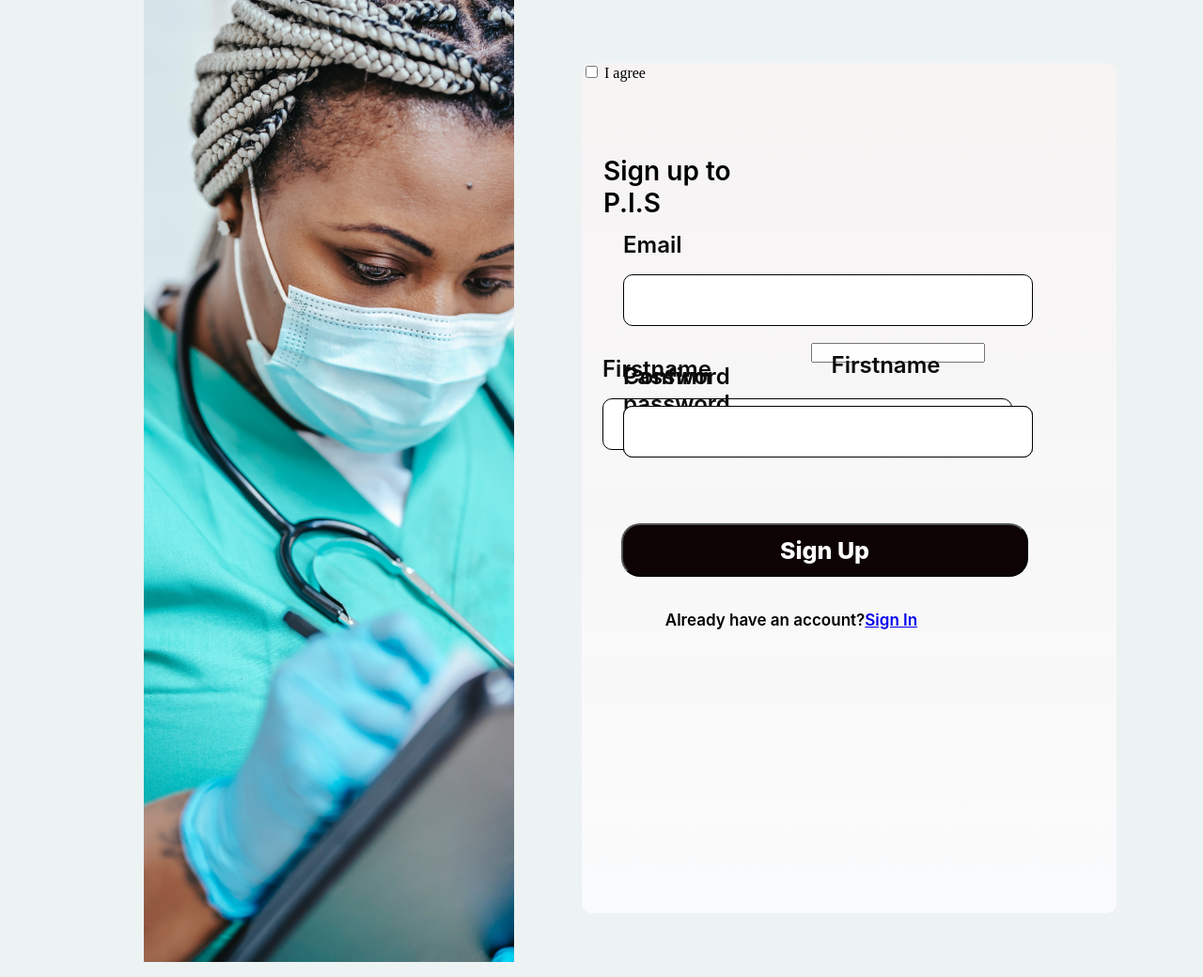
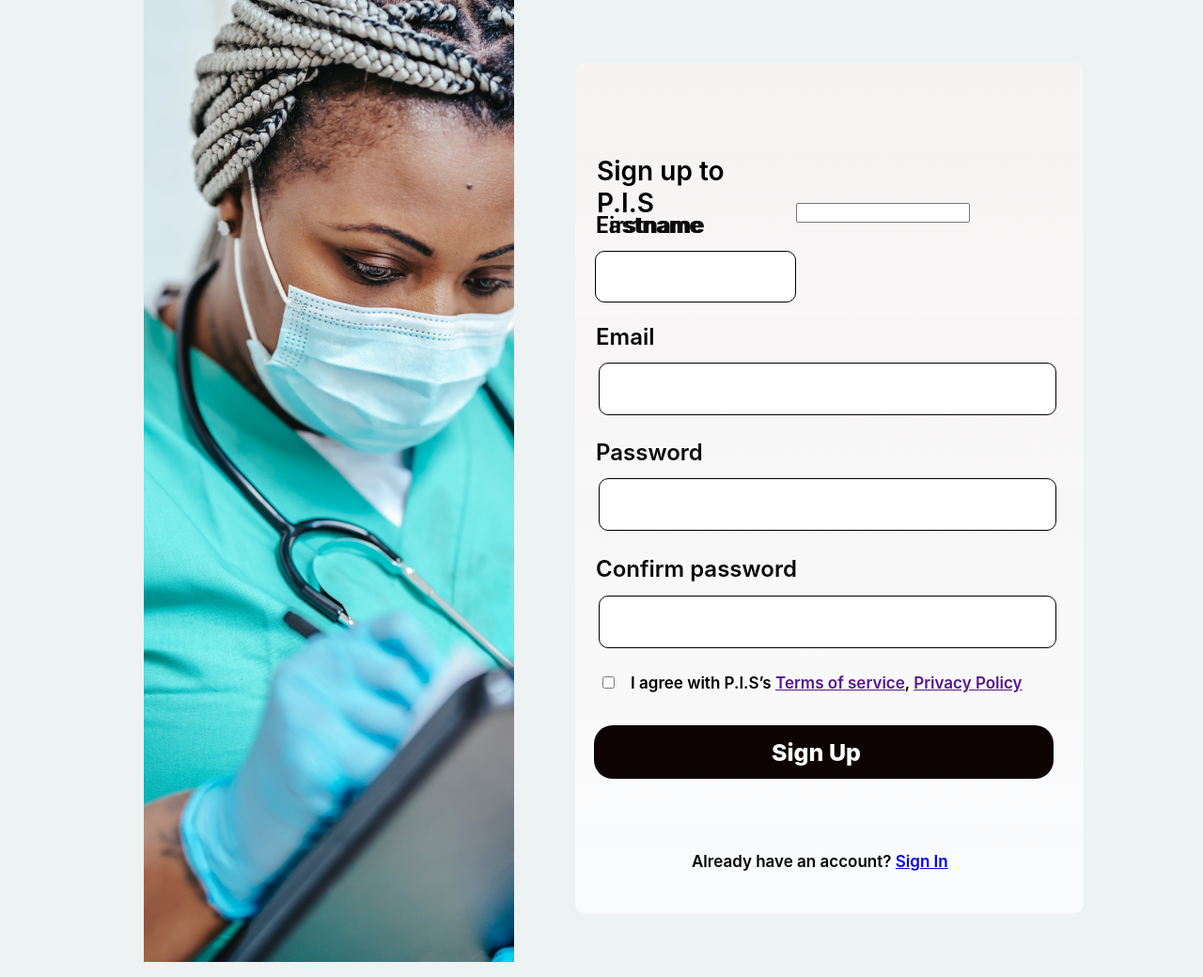
Before and after one commit to wand3/Patient-Information-System, a Flask app: page /auth/signup in a window 1280 px wide; the page is wider, and only the part inside the window is pictured. Shown: that part at 94% size. Run offline with Flask 3, Linux system fonts and the light colour scheme; parts of the project's set-up code (start-up, migrations or seed data) failed here and were passed over.

Commit message:
signup style form section

```diff
--- a/forms.py
+++ b/forms.py
@@ -13,7 +13,7 @@ class SignupForm(FlaskForm):
     #            'Usernames must have only letters, numbers, dots or '
     #            'underscores')])
     firstname = StringField('Firstname', validators=[DataRequired(), Length(1, 40)])
-    lastname = StringField('Firstname', validators=[DataRequired(), Length(1, 40)])
+    lastname = StringField('Lastname', validators=[DataRequired(), Length(1, 40)])
     password = PasswordField('Password', validators=[
         DataRequired(), EqualTo('password2', message='Passwords must match.')])
     password2 = PasswordField('Confirm password', validators=[DataRequired()])
--- a/webapp/static/styles/auth-styles.css
+++ b/webapp/static/styles/auth-styles.css
@@ -65,7 +65,7 @@ section .row .right-forms .form-area .sign-in-to{
 
 }
 
-section .row .right-forms .form-area form form-label{
+section .row .right-forms .form-area form #form-label{
     position: absolute;
     width: 143px;
     height: 37px;
@@ -214,7 +214,20 @@ section .row .right-forms .form-area form .dont-have-account{
 }
 
 
+
+
+
 /* sign up area  */
+section .row .right-forms .form-area{
+    position: absolute;
+    width: 541px;
+    height: 905px;
+    left: 65px;
+    top: 59px;
+
+    background: linear-gradient(180deg, rgba(250, 244, 244, 0.69) 0%, rgba(255, 255, 255, 0.71) 100%);
+    border-radius: 10px;
+}
 
 section .row .right-forms .form-area .sign-up-head{
     /* pis-name-login */
@@ -255,9 +268,8 @@ section .row .right-forms .form-area form .form-group-name{
     display: flex;
 }
 
-section .row .right-forms .form-area form .form-group-name .form-group-lastname{
-    /* lastname-group */
-    position: absolute;
+section .row .right-forms .form-area form .form-group-name .form-group-firstname{
+    /* position: absolute; */
     width: 235.35px;
     height: 103px;
     left: 0px;
@@ -265,27 +277,233 @@ section .row .right-forms .form-area form .form-group-name .form-group-lastname{
 }
 
 /* last name input  */
-section .row .right-forms .form-area form .form-group-name .form-lastname-input{
+section .row .right-forms .form-area form .form-group-name .form-group-firstname > input{
     box-sizing: border-box;
+
     position: absolute;
-    width: 436px;
+    width: 214.53px;
     height: 55px;
-    left: 22px;
-    top: 55px;
+    left: 20.82px;
+    top: 51px;
 
     border: 1px solid #000000;
     border-radius: 10px;
-    padding: 0 20px;
-    font-size: 20px;
+
 }
 
 
-/* firstname-group */
-section .row .right-forms .form-area form .form-group-name .form-group-firstname{
+/* lastname input  */
+/* section .row .right-forms .form-area form .form-group-name .form-group-lastname > input{
+    box-sizing: border-box;
+
     position: absolute;
-    width: 268.39px;
-    height: 107px;
-    left: 243.61px;
-    top: 149px;
+    width: 244.53px;
+    height: 55px;
+    left: 267.47px;
+    top: 201px;
+
+    border: 1px solid #000000;
+    border-radius: 10px;
+
+} */
+
+
+
+
+/* email group */
+section .row .right-forms .form-area form .form-group-signup-email{
+    position: absolute;
+    width: 512px;
+    height: 112px;
+    left: 0px;
+    top: 268px;
+}
+
+/* email group label  */
+section .row .right-forms .form-area form .form-group-signup-email > label{
+    position: absolute;
+    width: 69px;
+    height: 26px;
+    left: 22px;
+    top: 9px;
+
+    font-family: 'Inter';
+    font-style: normal;
+    font-weight: 600;
+    font-size: 24px;
+    line-height: 29px;
+
+    color: #0B0B0B;
+}
+
+/* email group input  */
+section .row .right-forms .form-area form .form-group-signup-email > input{
+
+    box-sizing: border-box;
+
+    position: absolute;
+    width: 487.41px;
+    height: 56px;
+    left: 24.59px;
+    top: 51px;
+
+    border: 1px solid #000000;
+    border-radius: 10px;
+}
+
+
+/* password group */
+section .row .right-forms .form-area form .form-group-signup-password{
+    position: absolute;
+    width: 512px;
+    height: 112px;
+    left: 0px;
+    top: 391px;
+}
+
+/* password group label  */
+section .row .right-forms .form-area form .form-group-signup-password > label{
+    position: absolute;
+    width: 158px;
+    height: 26px;
+    left: 22px;
+    top: 9px;
+
+    font-family: 'Inter';
+    font-style: normal;
+    font-weight: 600;
+    font-size: 24px;
+    line-height: 29px;
+
+    color: #0B0B0B;
 
 }
+
+/* password form input  */
+section .row .right-forms .form-area form .form-group-signup-password > input{
+    box-sizing: border-box;
+
+    position: absolute;
+    width: 487.41px;
+    height: 56px;
+    left: 24.59px;
+    top: 51px;
+
+    border: 1px solid #000000;
+    border-radius: 10px;
+}
+
+/* confirm-group */
+section .row .right-forms .form-area form .form-group-password2{
+    position: absolute;
+    width: 512px;
+    height: 112px;
+    left: 0px;
+    top: 515px;
+}
+
+/* confirm password group label*/
+section .row .right-forms .form-area form .form-group-password2 .form-label-password2{
+
+    position: absolute;
+    width: 359px;
+    height: 26px;
+    left: 22px;
+    top: 9px;
+
+    font-family: 'Inter';
+    font-style: normal;
+    font-weight: 600;
+    font-size: 24px;
+    line-height: 29px;
+
+    color: #0B0B0B;
+
+}
+
+/* confirm password group input */
+section .row .right-forms .form-area form .form-group-password2 .form-password2-input{
+    box-sizing: border-box;
+
+    position: absolute;
+    width: 487.41px;
+    height: 56px;
+    left: 24.59px;
+    top: 52px;
+
+    border: 1px solid #000000;
+    border-radius: 10px;
+
+}
+
+
+
+/* form group agree  */
+section .row .right-forms .form-area form .form-group-agree{
+    position: absolute;
+    width: auto;
+    height: 42px;
+    left: 25px;
+    top: 650px;
+}
+/* agree text  */
+section .row .right-forms .form-area form .form-group-agree > span{
+    margin-left: 10px;
+
+    font-family: 'Inter';
+    font-style: normal;
+    font-weight: 600;
+    font-size: 17px;
+    line-height: 21px;
+
+    color: #000000;
+}
+
+/* form group signup submit  */
+section .row .right-forms .form-area form .form-signup-group-submit{
+    position: absolute;
+    width: 489px;
+    height: 57px;
+    left: 20px;
+    top: 705px;
+
+    background: #0D0303;
+    border-radius: 20px;
+}
+
+/* submit button text*/
+section .row .right-forms .form-area form .form-signup-group-submit .form-submit{
+   /* Sign Up */
+
+    width: 433px;
+    height: 57px;
+    background: #0D0303;
+    border-radius: 20px;
+    font-family: 'Inter';
+    font-style: normal;
+    font-weight: 800;
+    font-size: 25px;
+    line-height: 30px;
+    color: #FFFFFF;
+    margin-left: 20px;
+    border: none;
+
+}
+
+/* alrerady have an account  */
+section .row .right-forms .form-area form .already-have-account{
+    position: absolute;
+    width: 378px;
+    height: 21px;
+    left: 124px;
+    top: 823px;
+
+    font-family: 'Inter';
+    font-style: normal;
+    font-weight: 600;
+    font-size: 17px;
+    line-height: 21px;
+    /* identical to box height */
+
+    color: #000000;
+}
--- a/webapp/templates/auth/signup.html
+++ b/webapp/templates/auth/signup.html
@@ -35,32 +35,32 @@
                         </div>
                     </div>
 
-                    <div class="form-group-email">
+                    <div class="form-group-signup-email">
                         {{ form.email.label(id="form-label") }}
-                        {{ form.email(class="form-email-input", type="email") }}
+                        {{ form.email(class="form-signup-email-input", type="email") }}
                     </div>
 
-                    <div class="form-group-password">
-                        {{ form.password.label(id="form-label") }}
-                        {{ form.password(class="form-password-input", type="password") }}
+                    <div class="form-group-signup-password">
+                        {{ form.password.label(id="") }}
+                        {{ form.password(class="form-signup-password-input", type="password") }}
                     </div>
 
-                    <div class="form-group-password">
-                        {{ form.password2.label(id="form-label") }}
-                        {{ form.password2(class="form-password-input", type="password") }}
+                    <div class="form-group-password2">
+                        {{ form.password2.label(class="form-label-password2") }}
+                        {{ form.password2(class="form-password2-input", type="password") }}
                     </div>
 
                     <div class="form-group-agree">
                         {{ form.agree(class="form-input") }}
-                        {{ form.agree.label(class="form-label-remember") }}
+                        <span id="agree">I agree with P.I.S’s <a href="">Terms of service</a>, <a href="">Privacy Policy</a> </span>
                     </div>
 
 
-                    <div class="form-group-submit">
+                    <div class="form-signup-group-submit">
                         {{ form.submit(class="form-submit") }}
                     </div>
 
-                    <p class="dont-have-account">Already have an account? <a href="{{url_for("auth_views.signin")}}">Sign In</a></p>
+                    <p class="already-have-account">Already have an account? <a href="{{url_for("auth_views.signin")}}">Sign In</a></p>
                 </form>
             </div>
         </div>
```
